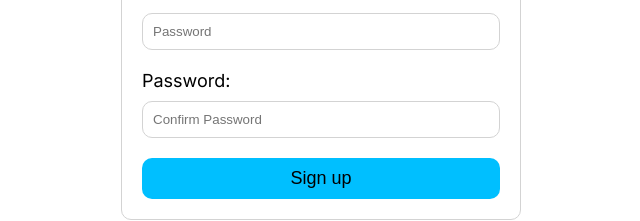
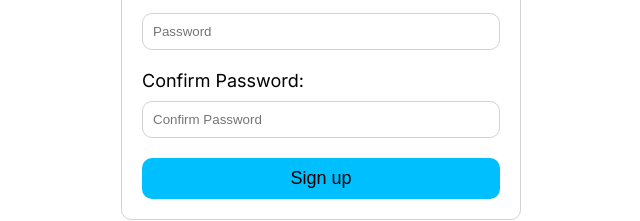
Before and after one commit to PablloZz/next-express-auth, a Next.js app in the folder frontend/: page /sign-up in a window 1280 px wide. Shown: the part 427-648 px from the top of the page, without its empty margins (319-959 px from the left). Built offline with nearby package versions, Linux system fonts and the light colour scheme.

Commit message:
fix: Fix Typo

```diff
--- a/frontend/src/app/(auth)/sign-up/page.tsx
+++ b/frontend/src/app/(auth)/sign-up/page.tsx
@@ -37,7 +37,7 @@ export default function SignUp() {
           />
         </label>
         <label className={styles["label"]}>
-          <span>Password:</span>
+          <span>Confirm Password:</span>
           <input
             type="Confirm password"
             name="confirmPassword"
```
